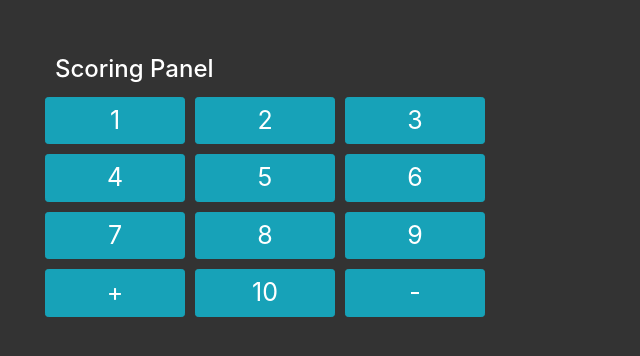
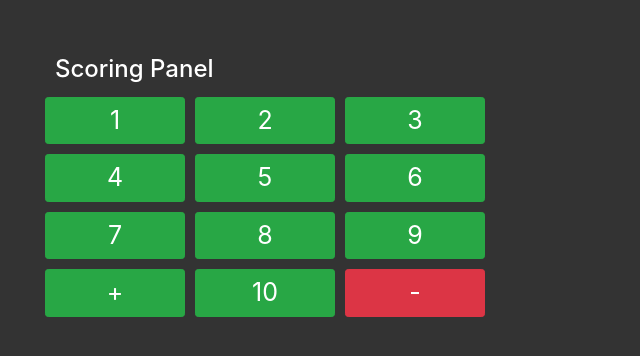
Before and after one commit to frc5024/ThriftyField, a Flask app: page /scoring in a window 1280 px wide. Shown: the top 356 px of the page, without its empty margins (0-640 px from the left). Run offline with Flask 2, Linux system fonts and the light colour scheme; some libraries are stand-ins or nearby versions.

Commit message:
scoring buttons change color depending on mode

```diff
--- a/static/js/scoring.js
+++ b/static/js/scoring.js
@@ -9,9 +9,18 @@ function setScore(score) {
 
 function setMode(mode) {
     if (mode == "-"){
-        modifier = -1
+        modifier = -1;
     } else {
-        modifier = 1
+        modifier = 1;
+    }
+
+    var elements = document.getElementsByClassName('num');
+    for (var i in elements) {
+        if (modifier == -1) {
+            elements[i].className = "btn btn-sm btn-danger btn-referee num"
+        } else {
+            elements[i].className = "btn btn-sm btn-success btn-referee num"
+        }
     }
 }
 
--- a/templates/scoring.htm
+++ b/templates/scoring.htm
@@ -23,24 +23,24 @@
           <div class="col">
             <h4>Scoring Panel</h4>
             <div class="row">
-                <a class="btn btn-sm btn-info btn-referee" onclick="setScore(1);">1</a>
-                <a class="btn btn-sm btn-info btn-referee" onclick="setScore(2);">2</a>
-                <a class="btn btn-sm btn-info btn-referee" onclick="setScore(3);">3</a>
+                <a class="btn btn-sm btn-success btn-referee num" onclick="setScore(1);">1</a>
+                <a class="btn btn-sm btn-success btn-referee num" onclick="setScore(2);">2</a>
+                <a class="btn btn-sm btn-success btn-referee num" onclick="setScore(3);">3</a>
             </div>
             <div class="row">
-                <a class="btn btn-sm btn-info btn-referee" onclick="setScore(4);">4</a>
-                <a class="btn btn-sm btn-info btn-referee" onclick="setScore(5);">5</a>
-                <a class="btn btn-sm btn-info btn-referee" onclick="setScore(6);">6</a>
+                <a class="btn btn-sm btn-success btn-referee num" onclick="setScore(4);">4</a>
+                <a class="btn btn-sm btn-success btn-referee num" onclick="setScore(5);">5</a>
+                <a class="btn btn-sm btn-success btn-referee num" onclick="setScore(6);">6</a>
             </div>
             <div class="row">
-                <a class="btn btn-sm btn-info btn-referee" onclick="setScore(7);">7</a>
-                <a class="btn btn-sm btn-info btn-referee" onclick="setScore(8);">8</a>
-                <a class="btn btn-sm btn-info btn-referee" onclick="setScore(9);">9</a>
+                <a class="btn btn-sm btn-success btn-referee num" onclick="setScore(7);">7</a>
+                <a class="btn btn-sm btn-success btn-referee num" onclick="setScore(8);">8</a>
+                <a class="btn btn-sm btn-success btn-referee num" onclick="setScore(9);">9</a>
             </div>
             <div class="row">
-                <a class="btn btn-sm btn-info btn-referee add" onclick="setMode('+');">+</a>
-                <a class="btn btn-sm btn-info btn-referee" onclick="setScore(10);">10</a>
-                <a class="btn btn-sm btn-info btn-referee sub" onclick="setMode('-');">-</a>
+                <a class="btn btn-sm btn-success btn-referee add" onclick="setMode('+');">+</a>
+                <a class="btn btn-sm btn-success btn-referee num" onclick="setScore(10);">10</a>
+                <a class="btn btn-sm btn-danger btn-referee sub" onclick="setMode('-');">-</a>
             </div>
 
           </div>
```
